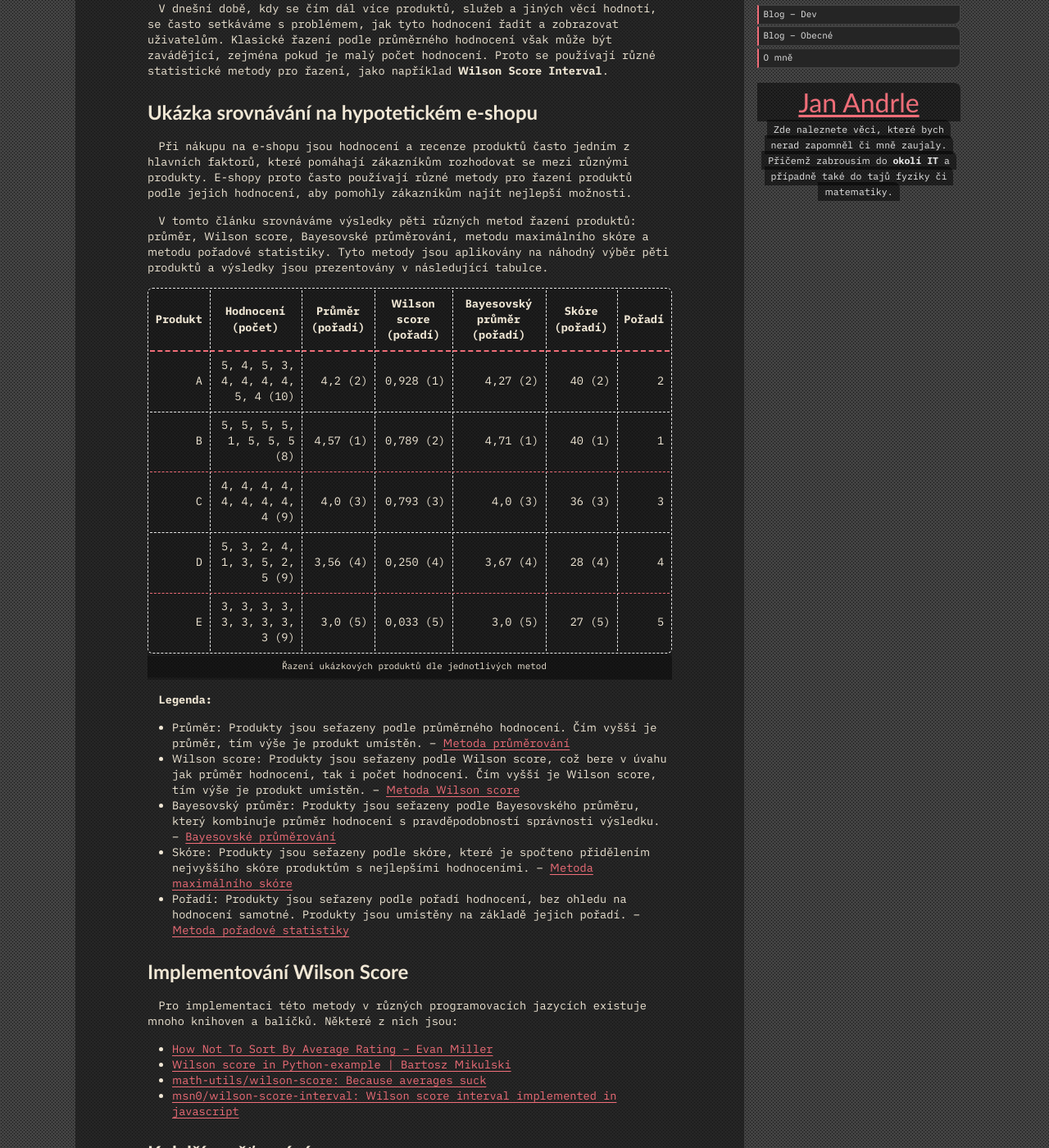
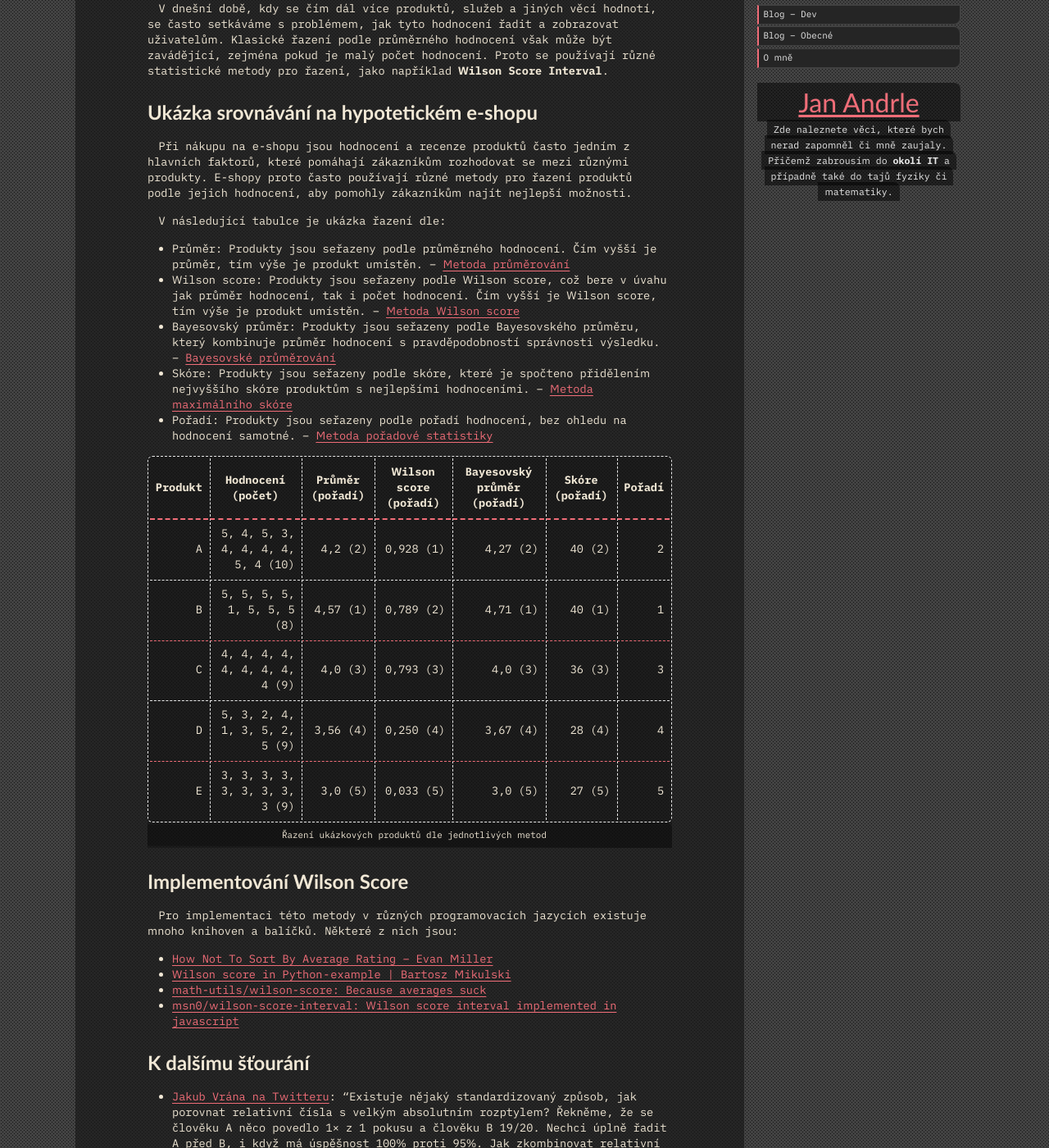
Before and after one commit to jaandrle/jaandrle.github.io, a Jekyll site: the page built from _posts/2023/2023-07-14-wilson.md, in a window 1280 px wide and 1400 px high, scrolled down 265 px. Shown: the whole window at 82% size. Built offline with Jekyll 4.4.1, drawn with Linux system fonts in a browser that asks for light colours; emoji names are drawn with the system emoji font; some of the changed text lies outside the part shown.

Commit message:
:construction: Wilson učesání legendy k tabulce

```diff
--- a/_posts/2023/2023-07-14-wilson.md
+++ b/_posts/2023/2023-07-14-wilson.md
@@ -17,7 +17,13 @@ metody pro řazení, jako například **Wilson Score Interval**.
 ## Ukázka srovnávání na hypotetickém e-shopu
 Při nákupu na e-shopu jsou hodnocení a recenze produktů často jedním z hlavních faktorů, které pomáhají zákazníkům rozhodovat se mezi různými produkty. E-shopy proto často používají různé metody pro řazení produktů podle jejich hodnocení, aby pomohly zákazníkům najít nejlepší možnosti.
 
-V tomto článku srovnáváme výsledky pěti různých metod řazení produktů: průměr, Wilson score, Bayesovské průměrování, metodu maximálního skóre a metodu pořadové statistiky. Tyto metody jsou aplikovány na náhodný výběr pěti produktů a výsledky jsou prezentovány v následující tabulce.
+V následující tabulce je ukázka řazení dle:
+
+- Průměr: Produkty jsou seřazeny podle průměrného hodnocení. Čím vyšší je průměr, tím výše je produkt umístěn. – [Metoda průměrování](https://cs.wikipedia.org/wiki/Aritmetick%C3%BD_pr%C5%AFm%C4%9Br)
+- Wilson score: Produkty jsou seřazeny podle Wilson score, což bere v úvahu jak průměr hodnocení, tak i počet hodnocení. Čím vyšší je Wilson score, tím výše je produkt umístěn. – [Metoda Wilson score](https://en.wikipedia.org/wiki/Binomial_proportion_confidence_interval#Wilson_score_interval)
+- Bayesovský průměr: Produkty jsou seřazeny podle Bayesovského průměru, který kombinuje průměr hodnocení s pravděpodobností správnosti výsledku. – [Bayesovské průměrování](https://en.wikipedia.org/wiki/Bayesian_average)
+- Skóre: Produkty jsou seřazeny podle skóre, které je spočteno přidělením nejvyššího skóre produktům s nejlepšími hodnoceními. – [Metoda maximálního skóre](https://en.wikipedia.org/wiki/Maximal_scoring)
+- Pořadí: Produkty jsou seřazeny podle pořadí hodnocení, bez ohledu na hodnocení samotné. – [Metoda pořadové statistiky](https://en.wikipedia.org/wiki/Ranking#Ordinal_rankings)
 
 {% include table.html caption="Řazení ukázkových produktů dle jednotlivých metod" table='
 | Produkt | Hodnocení (počet)          | Průměr (pořadí) | Wilson score (pořadí) | Bayesovský průměr (pořadí) | Skóre (pořadí) | Pořadí |
@@ -28,14 +34,6 @@ V tomto článku srovnáváme výsledky pěti různých metod řazení produktů
 | D       | 5, 3, 2, 4, 1, 3, 5, 2, 5   (9) | 3,56 (4)       | 0,250 (4)             | 3,67 (4)                  | 28 (4)        | 4      |
 | E       | 3, 3, 3, 3, 3, 3, 3, 3, 3   (9) | 3,0 (5)        | 0,033 (5)             | 3,0 (5)                   | 27 (5)        | 5      |
 ' %}
-
-**Legenda:**
-
-- Průměr: Produkty jsou seřazeny podle průměrného hodnocení. Čím vyšší je průměr, tím výše je produkt umístěn. – [Metoda průměrování](https://cs.wikipedia.org/wiki/Aritmetick%C3%BD_pr%C5%AFm%C4%9Br)
-- Wilson score: Produkty jsou seřazeny podle Wilson score, což bere v úvahu jak průměr hodnocení, tak i počet hodnocení. Čím vyšší je Wilson score, tím výše je produkt umístěn. – [Metoda Wilson score](https://en.wikipedia.org/wiki/Binomial_proportion_confidence_interval#Wilson_score_interval)
-- Bayesovský průměr: Produkty jsou seřazeny podle Bayesovského průměru, který kombinuje průměr hodnocení s pravděpodobností správnosti výsledku. – [Bayesovské průměrování](https://en.wikipedia.org/wiki/Bayesian_average)
-- Skóre: Produkty jsou seřazeny podle skóre, které je spočteno přidělením nejvyššího skóre produktům s nejlepšími hodnoceními. – [Metoda maximálního skóre](https://en.wikipedia.org/wiki/Maximal_scoring)
-- Pořadí: Produkty jsou seřazeny podle pořadí hodnocení, bez ohledu na hodnocení samotné. Produkty jsou umístěny na základě jejich pořadí. – [Metoda pořadové statistiky](https://en.wikipedia.org/wiki/Ranking#Ordinal_rankings)
 
 ## Implementování Wilson Score
 
```
